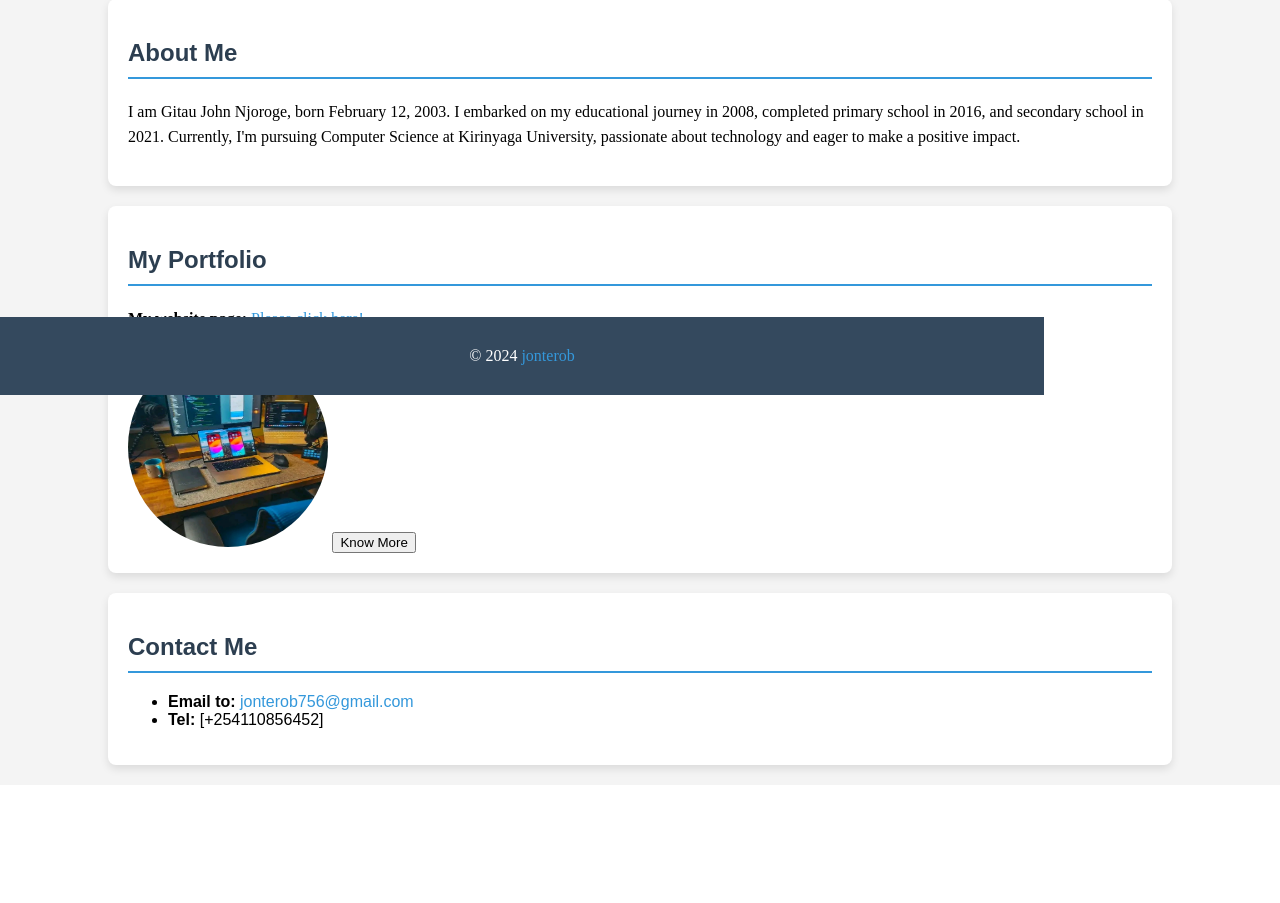
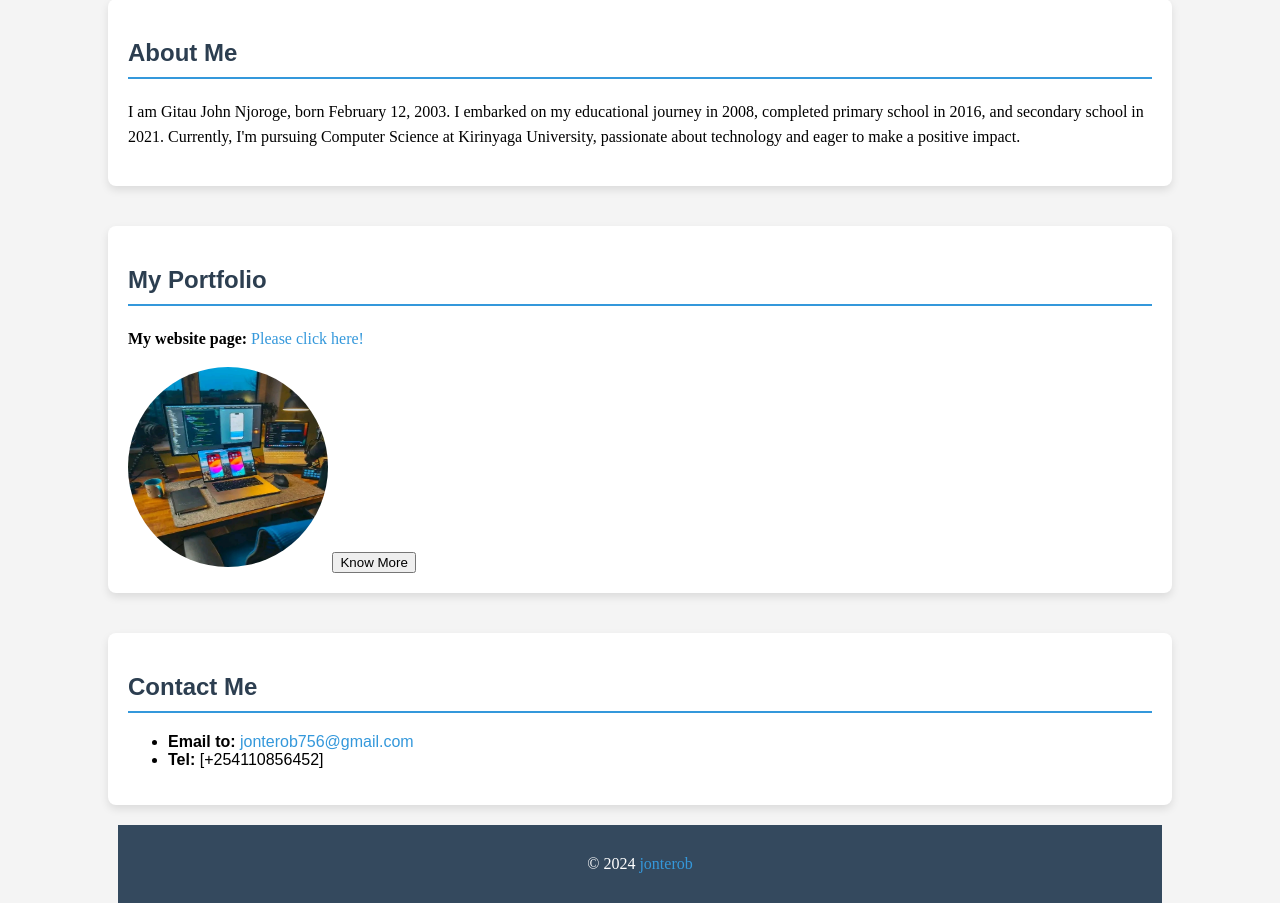
Before and after one commit to jonterob/Tech-John, a PHP site: page /john_njoroge_gitau_portfolio.html in a window 1280 px wide. Shown: the part 405-1308 px from the top of the page. Before the commit the page ends 1180 px from the top, so only its background shows below. Run offline with PHP 8.4, Linux system fonts and the light colour scheme.

Commit message:
Update career.css

```diff
--- a/career.css
+++ b/career.css
@@ -3,6 +3,9 @@ body {
     background-color: #f4f4f4;
     margin: 0;
     padding: 0;
+    min-height: 100vh;  /* Ensure that the body takes at least the full height of the viewport */
+    display: flex;
+    flex-direction: column; /* Allows the footer to stay at the bottom if content is shorter */
 }
 header {
     background-color: #3e8e41;
@@ -23,7 +26,8 @@ section {
     width: 80%;
     background-color: white;
     border-radius: 8px;
-    box-shadow: 0 4px 8px rgba(0,0,0,0.1);
+    box-shadow: 0 4px 8px rgba(0, 0, 0, 0.1);
+    flex-grow: 1;  /* Allow section content to take up remaining space */
 }
 h1, h2 {
     color: #2c3e50;
@@ -43,9 +47,8 @@ footer {
     padding: 10px;
     background-color: #34495e;
     color: white;
-    position: fixed;
-    bottom: 0;
     width: 80%;
+    margin: 0 auto;
 }
 #scrollTopBtn {
     position: fixed;
```
